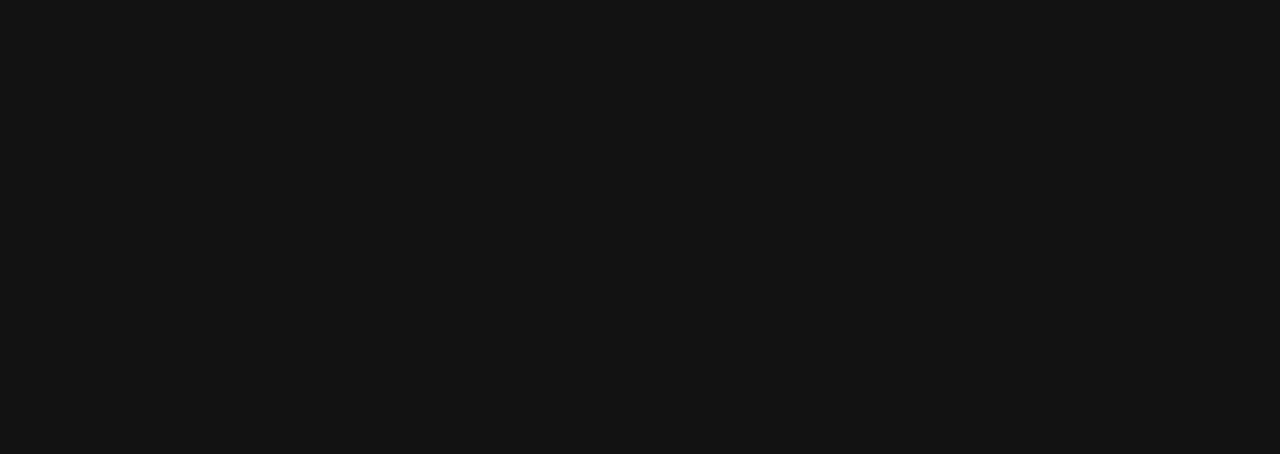
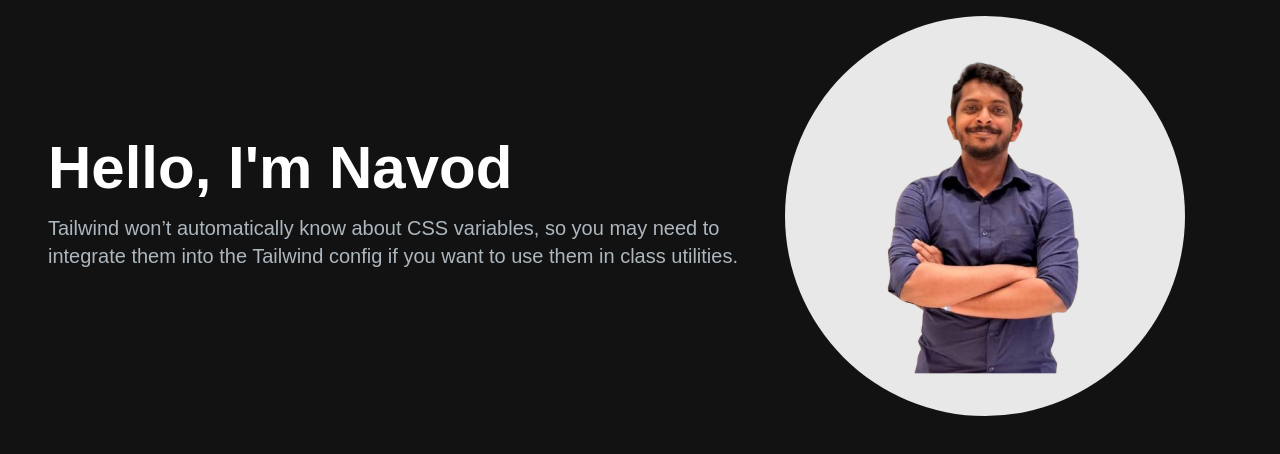
Before and after one commit to NavodXDilshan/Portfolio, a Next.js app: page / in a window 1280 px wide. Shown: the top 454 px of the page. Built offline with nearby package versions, Linux system fonts and the light colour scheme.

Commit message:
Hero section partly done

```diff
--- a/src/app/page.js
+++ b/src/app/page.js
@@ -1,9 +1,10 @@
 import Image from "next/image";
+import HeroSection from "@/components/HeroSection";
 
 export default function Home() {
   return (
-      <main className="flex min-h-screen flex-col bg-[#121212]">
-
+      <main className="flex min-h-screen flex-col bg-[#121212] container mx-auto px-12 py-4">
+        <HeroSection />
       </main>
   );
 }
--- a/src/components/HeroSection.jsx
+++ b/src/components/HeroSection.jsx
@@ -1,10 +1,34 @@
 import React from 'react'
+import Image from "next/image"
 
 const HeroSection = () => {
   return (
     <section>
-        <h1 className="text-white">Portfolio Website</h1>
-        </section>
+      <div className="grid grid-cols-1 lg:grid-cols-12">
+        {/* LEFT: Text */}
+        <div className="col-span-7 place-self-center">
+          <h1 className="text-white mb-4 text-4xl lg:text-6xl font-extrabold">Hello, I'm Navod</h1>
+          <p className="text-[#ADB7BE] mb-6 text-lg lg:text-xl">
+            Tailwind won’t automatically know about CSS variables, so you may need to
+            integrate them into the Tailwind config if you want to use them in
+            class utilities.
+          </p>
+        </div>
+
+        {/* RIGHT: Image */}
+        <div className="col-span-5 place-self-center mt-4 lg:mt-0">
+          <div className="rounded-full bg-[#e8e8e8] w-[250px] h-[250px] lg:w-[400px] lg:h-[400px] relative">
+            <Image
+              src="/images/hero.png"
+              alt="hero"
+              className="absolute top-1/2 left-1/2 transform -translate-x-1/2 -translate-y-1/2"
+              width={300}
+              height={300}
+            />
+          </div>
+        </div>
+      </div>
+    </section>
   )
 }
 
```
Also changed, not shown: public/images/hero.png (added).
